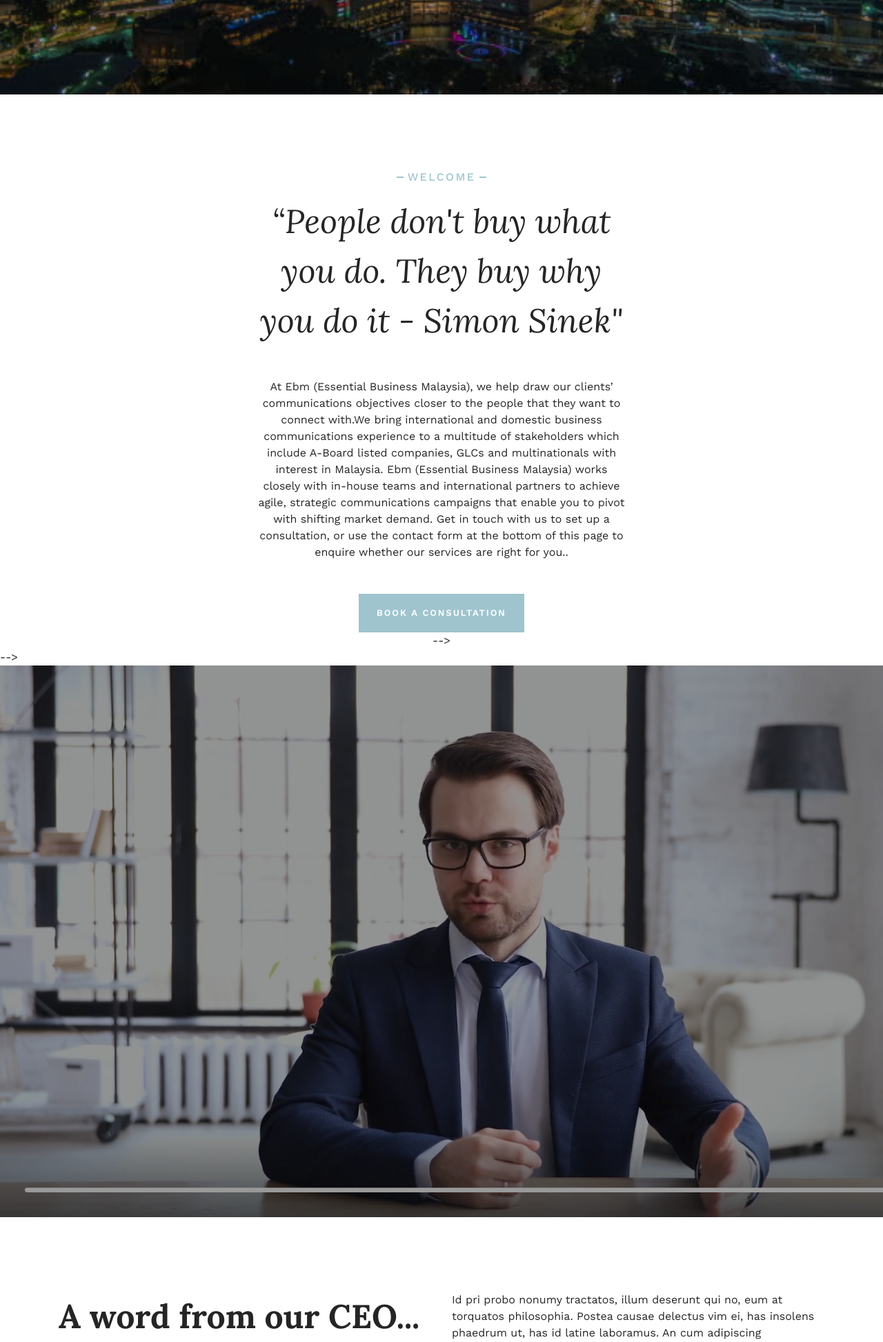
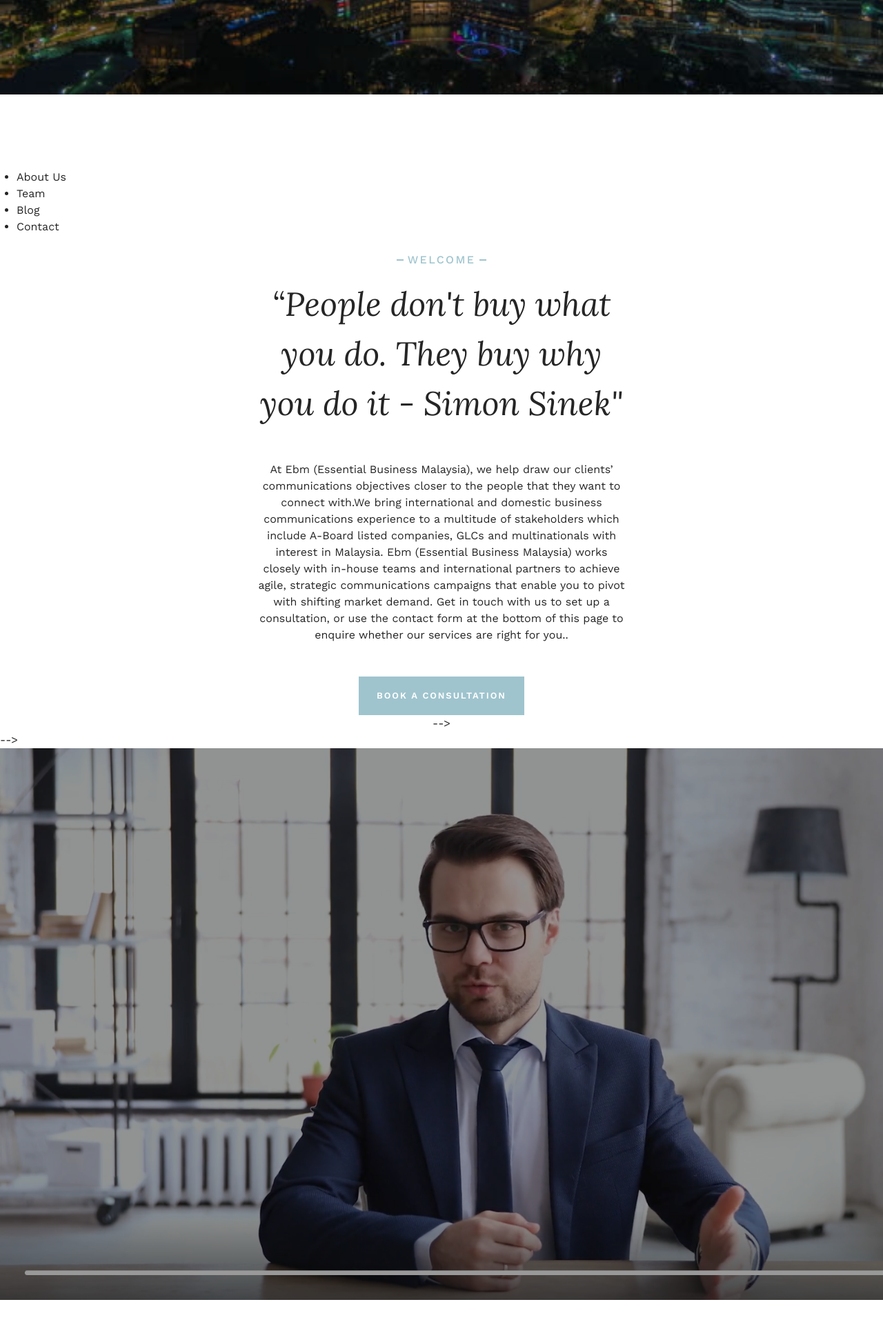
Before and after one commit to szilin08/website-template, a PHP site: page / in a window 1280 px wide. Shown: the part 663-2609 px from the top of the page at 69% size. Run offline with PHP 8.4, Linux system fonts and the light colour scheme.

Commit message:
Update index.php

```diff
--- a/index.php
+++ b/index.php
@@ -21,6 +21,17 @@
    </div>
 </div>
 <!-- /HOME SLIDER -->
+   <header>
+      <nav>
+         <ul>
+            <li><a href="#about-us">About Us</a></li>
+            <li><a href="#team">Team</a></li>
+            <li><a href="#blog">Blog</a></li>
+            <li><a href="#contact">Contact</a></li>
+         </ul>
+      </nav>
+   </header>
+
 <!-- WRAP CONTENT -->
 <div id="wrap-content" class="page-content custom-page-template">
    <!-- SECTION 1 -->
@@ -301,7 +312,9 @@
    <!--</div>
    <!-- /SECTION 5 -->
    <!-- SECTION 6 -->
-<?php include 'about-us.php'; ?>
+   <div id="about-us" class="home-section home-section-1">
+         <?php include 'about-us.php'; ?>
+   </div>
 <?php include 'team.php'; ?>
 <?php include 'blog.php'; ?>
 <?php include 'contact.php'; ?>
```
